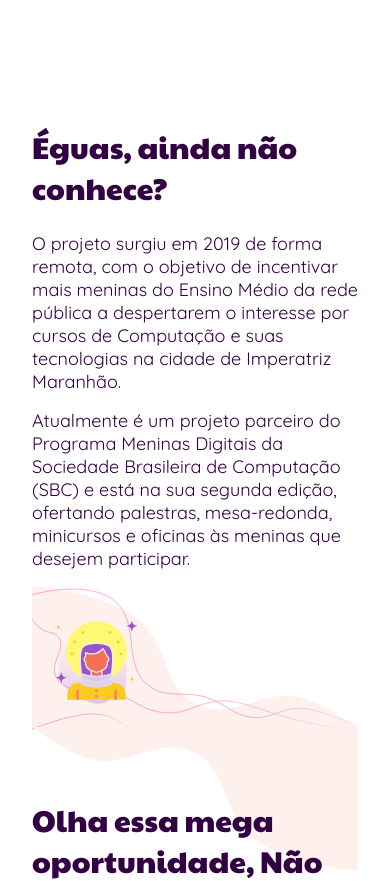
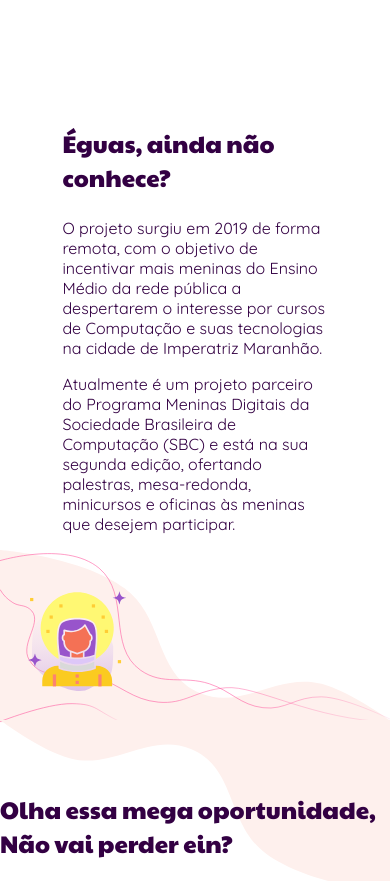
Before and after one commit to mermas-digitais/mermas-site-react, a React (Vite) app: page / in a window 390 px wide. Shown: the part 840-1721 px from the top of the page. Built offline with nearby package versions, Linux system fonts and the light colour scheme.

Commit message:
fix style text

```diff
--- a/src/app.css
+++ b/src/app.css
@@ -99,17 +99,3 @@ li {
 
   overflow: hidden;
 }
-
-@media (max-width: 1200px) {
-  .body_complete {
-    width: auto;
-    padding: 0 2rem;
-  }
-}
-
-@media (max-width: 768px) {
-  .body_complete {
-    width: auto;
-    padding: 0 2rem;
-  }
-}
--- a/src/components/about/index.css
+++ b/src/components/about/index.css
@@ -51,6 +51,17 @@
     max-width: 100%;
   }
 }
+@media (max-width: 1200px) {
+  .title {
+    font-size: 1.5rem;
+  }
+  #about .about-text {
+    max-width: 68%;
+  }
+  #about .about-text p {
+    font-size: 1rem;
+  }
+}
 @media (max-width: 1225px) {
   #about {
     display: flex;
@@ -73,3 +84,18 @@
     margin-left: 0;
   }
 }
+@media (min-width: 1600px) {
+  #about {
+    padding-bottom: 8rem;
+  }
+  /*
+  #about .about-image {
+    display: none;
+  } */
+}
+
+@media (min-width: 1440px) {
+  #about {
+    padding-bottom: 24rem;
+  }
+}
--- a/src/components/footer/index.tsx
+++ b/src/components/footer/index.tsx
@@ -1,3 +1,6 @@
+import { AiOutlineInstagram } from 'react-icons/ai';
+
+import { BsFacebook, BsTwitter } from 'react-icons/bs';
 import './index.css';
 
 export const Footer = () => {
@@ -68,7 +71,7 @@ export const Footer = () => {
             <ul>
               <li>
                 <a href="https://www.facebook.com/mermasdigitais">
-                  <i className="ph-facebook-logo-fill"></i>
+                  <BsFacebook size={22} color="#9854cb" />
                 </a>
               </li>
               <li>
@@ -77,12 +80,12 @@ export const Footer = () => {
                   target="_blank"
                   rel="noreferrer"
                 >
-                  <i className="ph-instagram-logo"></i>
+                  <AiOutlineInstagram size={22} color="#9854cb" />
                 </a>
               </li>
               <li>
                 <a href="#">
-                  <i className="ph-twitter-logo-fill"></i>
+                  <BsTwitter size={22} color="#9854cb" />
                 </a>
               </li>
             </ul>
```
